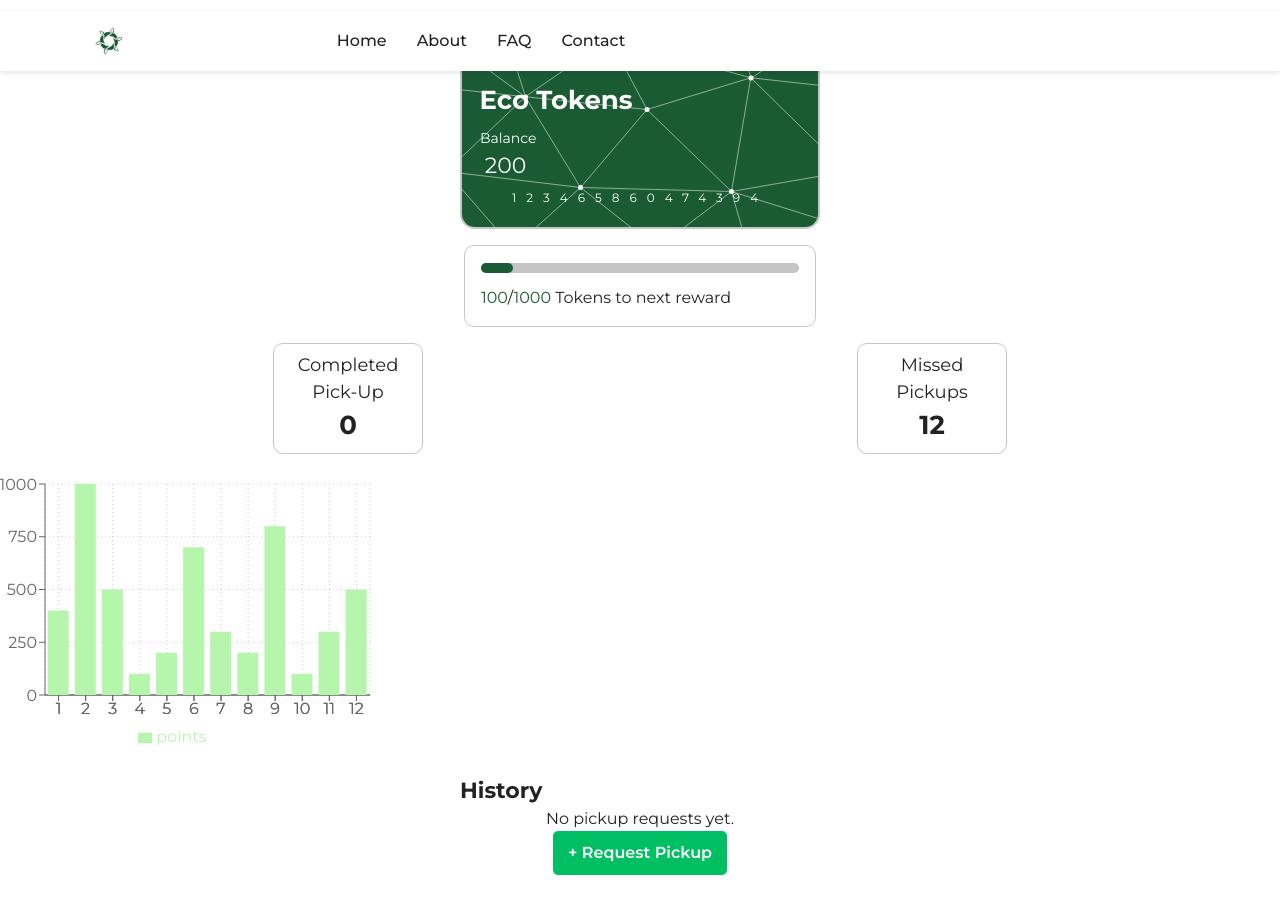
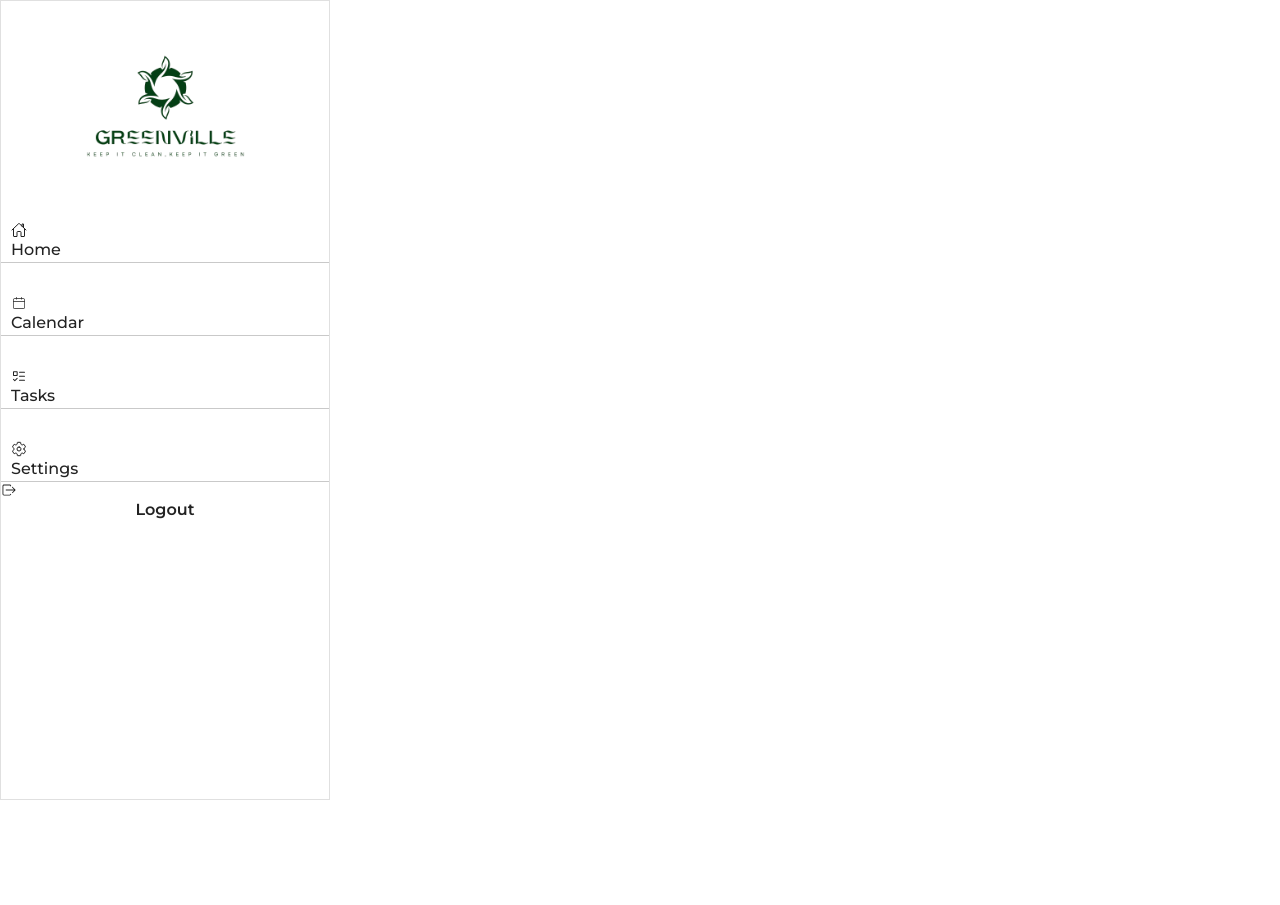
Before and after one commit to wealthralph/greenville, a React (Vite) app in the folder Greenville/: page /dashboard in a window 1280 px wide. After the commit the page ends 800 px from the top, so only its background shows below. Built offline with nearby package versions, Linux system fonts and the light colour scheme.

Commit message:
sdienav update

```diff
--- a/Greenville/src/App.jsx
+++ b/Greenville/src/App.jsx
@@ -18,7 +18,7 @@ function App() {
   return (
     <>
     <BrowserRouter>
-    <NavBar />
+    {/* <NavBar /> */}
     <Routes>
       <Route path='/' element={<Home />} />
       <Route path='/dashboard' element={<Dashboard />} />
--- /dev/null
+++ b/Greenville/src/Components/Dashboard components/Sidebar.jsx
@@ -0,0 +1,49 @@
+import { IoHomeOutline } from "react-icons/io5";
+import { IoSettingsOutline } from "react-icons/io5";
+import { CiCalendar } from "react-icons/ci";
+import { GoTasklist } from "react-icons/go";
+import { NewLogo } from "../../assets";
+import { IoIosLogOut } from "react-icons/io";
+import { Link } from "react-router-dom";
+
+export default function Sidebar() {
+  return (
+    <div className="sidebar_con">
+      <img className="sidebar_img" src={NewLogo} alt="logo" />
+
+      <nav className="sidebar_navlist">
+        <ul className="sidenav_link">
+          <li className="sidenav_list">
+            <Link to="/">
+              <IoHomeOutline />
+              Home
+            </Link>
+          </li>
+          <li className="sidenav_list">
+            <Link to="/calendar">
+              <CiCalendar />
+              Calendar
+            </Link>
+          </li>
+          <li className="sidenav_list">
+            <Link to="/tasks">
+              <GoTasklist />
+              Tasks
+            </Link>
+          </li>
+          <li className="sidenav_list">
+            <Link to="/settings">
+              <IoSettingsOutline />
+              Settings
+            </Link>
+          </li>
+        </ul>
+      </nav>
+
+      <button className="sidebar_logoutbtn">
+        <IoIosLogOut />
+        Logout
+      </button>
+    </div>
+  );
+}
--- a/Greenville/src/Components/Dashboard.jsx
+++ b/Greenville/src/Components/Dashboard.jsx
@@ -4,18 +4,20 @@ import PaymentMeter from "../Components/Dashboard components/PaymentMeter"
 import PickupStats from "../Components/Dashboard components/PickupStats"
 import Barchart from "../Components/Dashboard components/Barchart"
 import History from "../Components/Dashboard components/History"
+import Sidebar from "./Dashboard components/Sidebar"
 
 // import FloatingButton from "./FloatingRoundButton";
 export default function Dashboard() {
   return (
     <>
       {/* <HamburgerMenu /> */}
-      <Greetings name={"Elo"} />
-      <DashboardCard />
-      <PaymentMeter />
+      {/* <Greetings name={"Elo"} /> */}
+      {/* <DashboardCard /> */}
+      <Sidebar/>
+      {/* <PaymentMeter />
       <PickupStats />
       <Barchart />
-      <History />
+      <History /> */}
     </>
   );
 }
--- a/Greenville/src/index.css
+++ b/Greenville/src/index.css
@@ -47,7 +47,7 @@ button:hover {
 
 a {
   font-weight: 500;
-  color: var(--primary);
+  /* color: var(--primary); */
   text-decoration: inherit;
 }
 a:hover {
@@ -1283,10 +1283,30 @@ details[open] > .faq-question::after {
 
 /* Dashboard section */
 
+/* sidebar section */
+.sidebar_img{
+  max-width: 205px;
+  margin: 0 auto;
+}
+.sidebar_con{
+  width: 100%;
+  max-width: 330px;
+  display: flex;
+  flex-direction: column;
+  border: 1px solid #e0e0e0;
+  height: 100vh;
+  padding: 1em 0;
+}
+.sidenav_list{
+  display: flex;
+  border-bottom: 1px solid #c9c9c9;
+  padding: 0px 10px;
+}
+
 /* Greetings */
 .greetings_header {
   font-size: 22px;
-  font-weight: bold;
+  font-weight: 500;
   padding-inline: 1em;
   margin-block: 0.5em;
 }
@@ -1900,38 +1920,6 @@ header {
   z-index: 1001;
 }
 
-/* .sidebar.active {
-  left: 0;
-  display: block;
-}
-
-.sidebar .navlinks {
-  display: flex;
-  flex-direction: column;
-  align-items: center;
-  padding: 20px 0;
-}
-
-.sidebar .navlinks li {
-  margin: 15px 0;
-  color: white;
-  font-size: 18px;
-}
-
-.sidebar .buttons {
-  padding: 5px;
-  display: flex;
-  flex-direction: column;
-  align-items: center;
-  width: 100%;
-  margin-top: 20px;
-}
-
-.sidebar button {
-  width: 90%;
-  margin: 10px 0;
-  padding: 10px;
-} */
 
 .greenville-sidebar {
   font-size: 1.9rem;
@@ -2017,7 +2005,7 @@ header {
   margin-inline: 0;
   width: 120px;
 }
-/* end of nav */
+
 
 .navbar {
   position: relative;
@@ -2045,14 +2033,6 @@ header {
   transition: transform 0.3s, opacity 0.3s;
 }
 
-/* .navbar {
-  display: flex;
-  justify-content: space-between;
-  align-items: center;
-  padding: 10px 20px;
-  background-color: var(--secondary);
-  z-index: 1;
-} */
 .menu {
   display: flex;
   flex-direction: column;
@@ -2212,10 +2192,10 @@ header {
     font-size: 16px;
   }
 
-  .sidebar button {
+  /* .sidebar button {
     height: 35px;
     margin: 8px 0;
-  }
+  } */
 
   .greenville-sidebar {
     font-size: 1.5rem;
```
